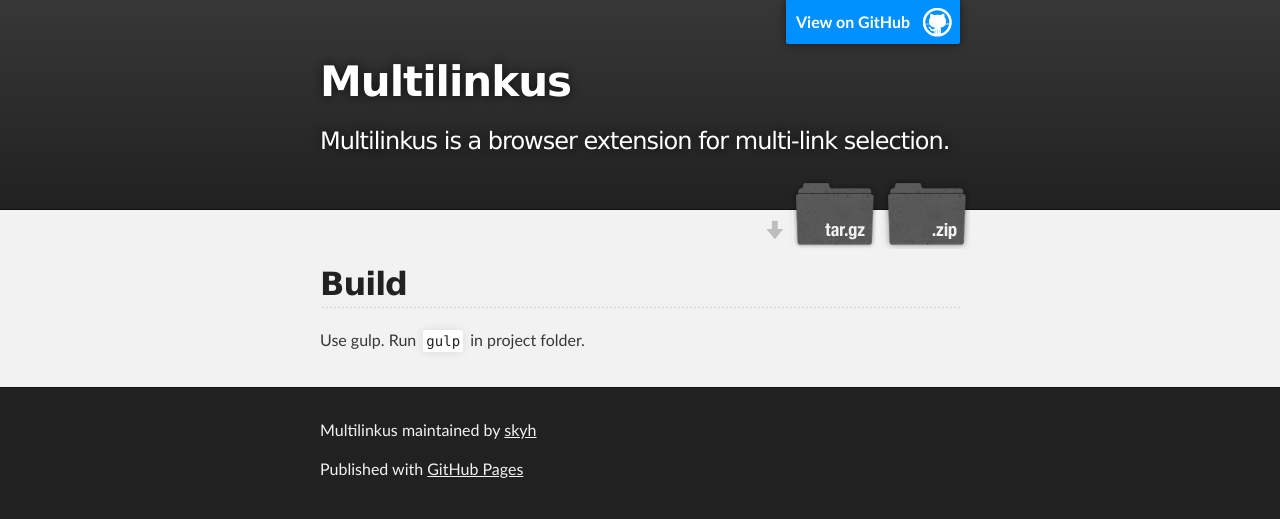
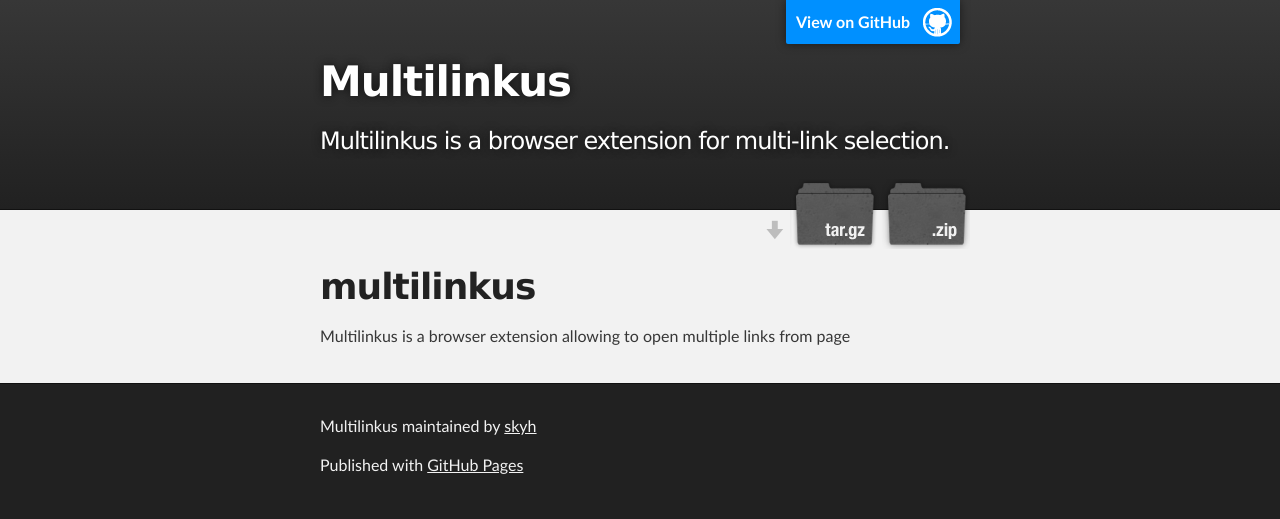
Before and after one commit to skyh/multilinkus, a plain HTML site: page index.html in a window 1280 px wide. Drawn offline with Linux system fonts and the light colour scheme.

Commit message:
Create gh-pages branch via GitHub

```diff
--- a/index.html
+++ b/index.html
@@ -31,10 +31,10 @@
     <!-- MAIN CONTENT -->
     <div id="main_content_wrap" class="outer">
       <section id="main_content" class="inner">
-        <h2>
-<a id="build" class="anchor" href="#build" aria-hidden="true"><span class="octicon octicon-link"></span></a>Build</h2>
+        <h1>
+<a id="multilinkus" class="anchor" href="#multilinkus" aria-hidden="true"><span class="octicon octicon-link"></span></a>multilinkus</h1>
 
-<p>Use gulp. Run <code>gulp</code> in project folder.</p>
+<p>Multilinkus is a browser extension allowing to open multiple links from page</p>
       </section>
     </div>
 
--- a/params.json
+++ b/params.json
@@ -1 +1 @@
-{"name":"Multilinkus","tagline":"Multilinkus is a browser extension for multi-link selection.","body":"## Build\r\n\r\nUse gulp. Run `gulp` in project folder.","google":"UA-60394284-1","note":"Don't delete this file! It's used internally to help with page regeneration."}
+{"name":"Multilinkus","tagline":"Multilinkus is a browser extension for multi-link selection.","body":"# multilinkus\r\nMultilinkus is a browser extension allowing to open multiple links from page\r\n","google":"UA-60394284-1","note":"Don't delete this file! It's used internally to help with page regeneration."}
```
